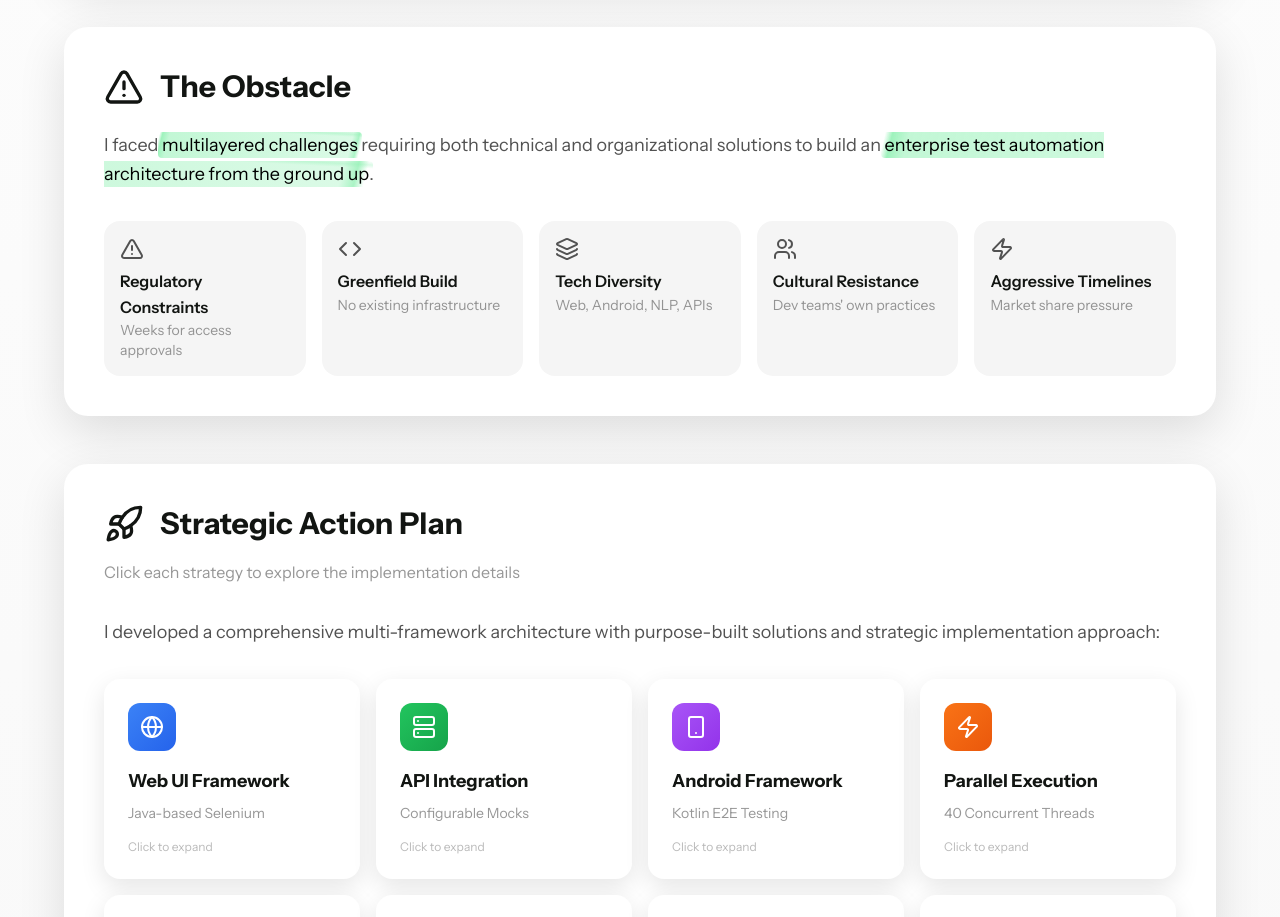
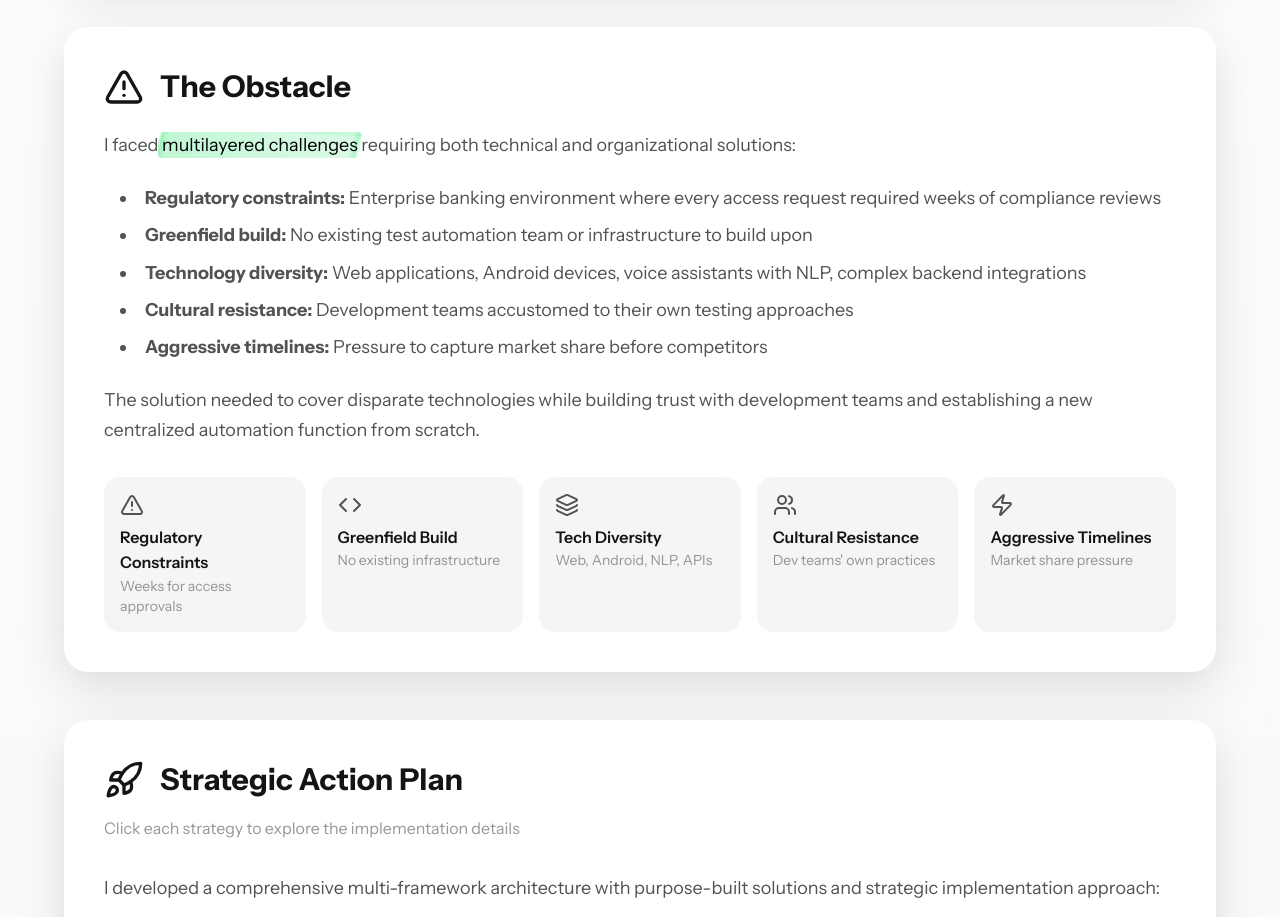
Before and after one commit to alex-alekseenko/alex-alekseenko, a Next.js app: page /case-studies/automation1 in a window 1280 px wide. Shown: the part 1300-2217 px from the top of the page. Built offline with nearby package versions, Linux system fonts and the light colour scheme.

Commit message:
Restore full Obstacle section text with bullet list
- Replace summarized text with complete original description
- Add bullet list of 5 challenges with bold labels
- Include closing paragraph about solution needs
- Keep keypoint boxes at bottom unchanged

```diff
--- a/src/app/case-studies/automation1/page.tsx
+++ b/src/app/case-studies/automation1/page.tsx
@@ -199,7 +199,17 @@ export default function AutomationCaseStudy1() {
 
                 <div className="space-y-6 text-lg text-primary-text leading-relaxed mb-8">
                   <p>
-                    I faced <mark className="marker-highlight">multilayered challenges</mark> requiring both technical and organizational solutions to build an <mark className="marker-highlight">enterprise test automation architecture from the ground up</mark>.
+                    I faced <mark className="marker-highlight">multilayered challenges</mark> requiring both technical and organizational solutions:
+                  </p>
+                  <ul className="list-disc list-inside space-y-2 ml-4">
+                    <li><strong>Regulatory constraints:</strong> Enterprise banking environment where every access request required weeks of compliance reviews</li>
+                    <li><strong>Greenfield build:</strong> No existing test automation team or infrastructure to build upon</li>
+                    <li><strong>Technology diversity:</strong> Web applications, Android devices, voice assistants with NLP, complex backend integrations</li>
+                    <li><strong>Cultural resistance:</strong> Development teams accustomed to their own testing approaches</li>
+                    <li><strong>Aggressive timelines:</strong> Pressure to capture market share before competitors</li>
+                  </ul>
+                  <p>
+                    The solution needed to cover disparate technologies while building trust with development teams and establishing a new centralized automation function from scratch.
                   </p>
                 </div>
 
```
